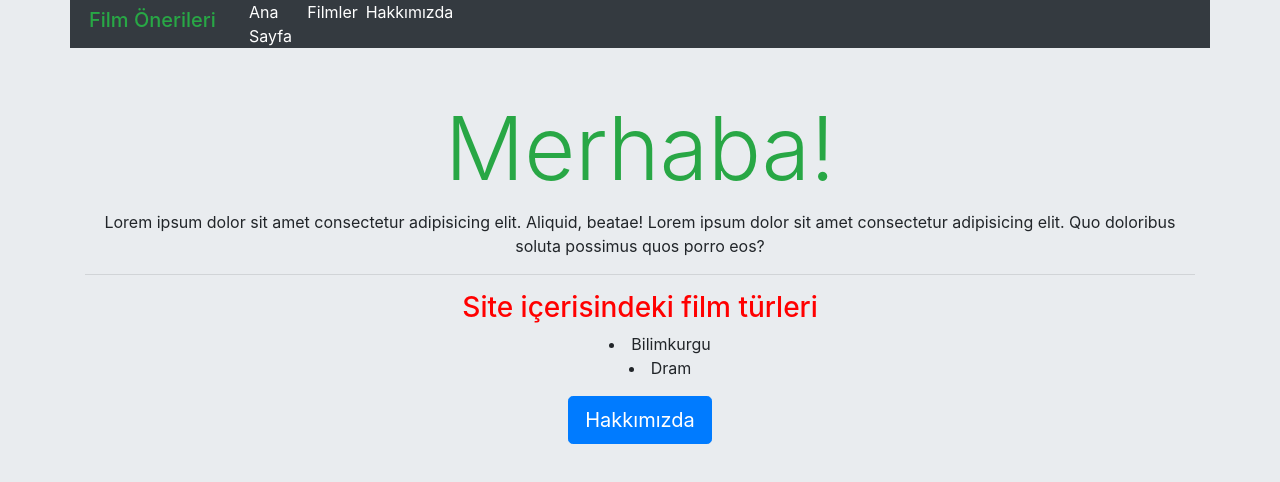
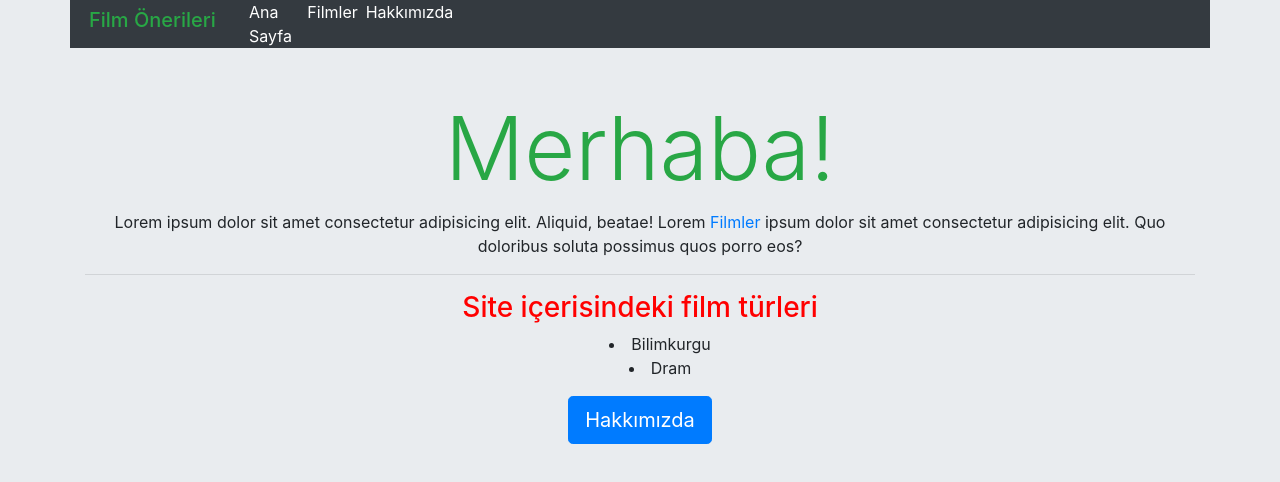
Before and after one commit to ugurcankrt/Odev-Bootstrap-, a plain HTML site: page index.html in a window 1280 px wide. Drawn offline with nearby package versions, Linux system fonts and the light colour scheme.

Commit message:
firstbootstrapwork

```diff
--- a/index.html
+++ b/index.html
@@ -31,7 +31,7 @@
         <br><br>
         <div style="text-align: center;">
             <h1 class=" display-2 text-success">Merhaba!</h1>
-            <p>Lorem ipsum dolor sit amet consectetur adipisicing elit. Aliquid, beatae! Lorem ipsum dolor sit amet consectetur adipisicing elit. Quo doloribus soluta possimus quos porro eos?</p>
+            <p>Lorem ipsum dolor sit amet consectetur adipisicing elit. Aliquid, beatae! Lorem <a href="filmler.html">Filmler</a> ipsum dolor sit amet consectetur adipisicing elit. Quo doloribus soluta possimus quos porro eos?</p>
         </div>
         <hr>
         <div style="text-align: center;">
```
